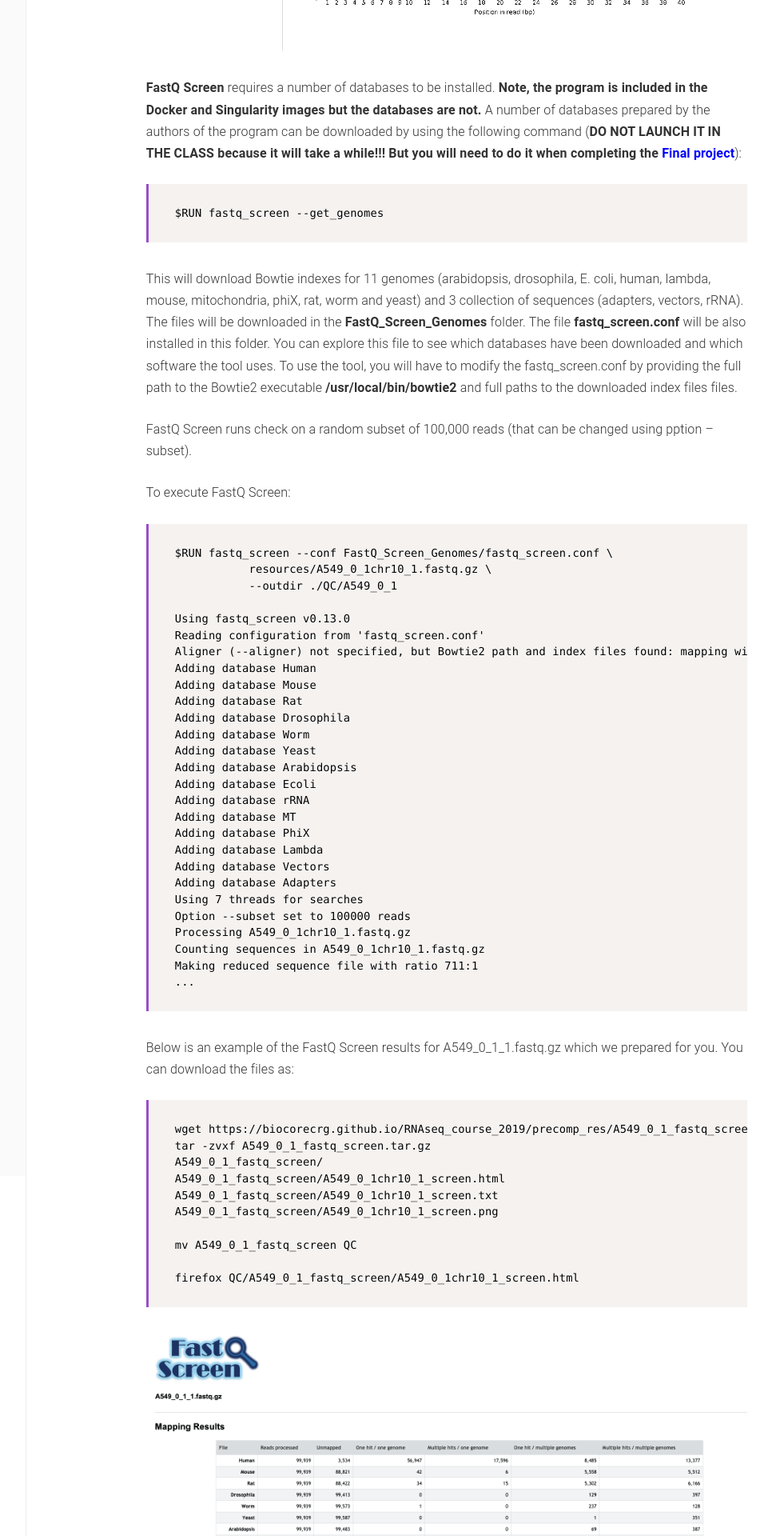
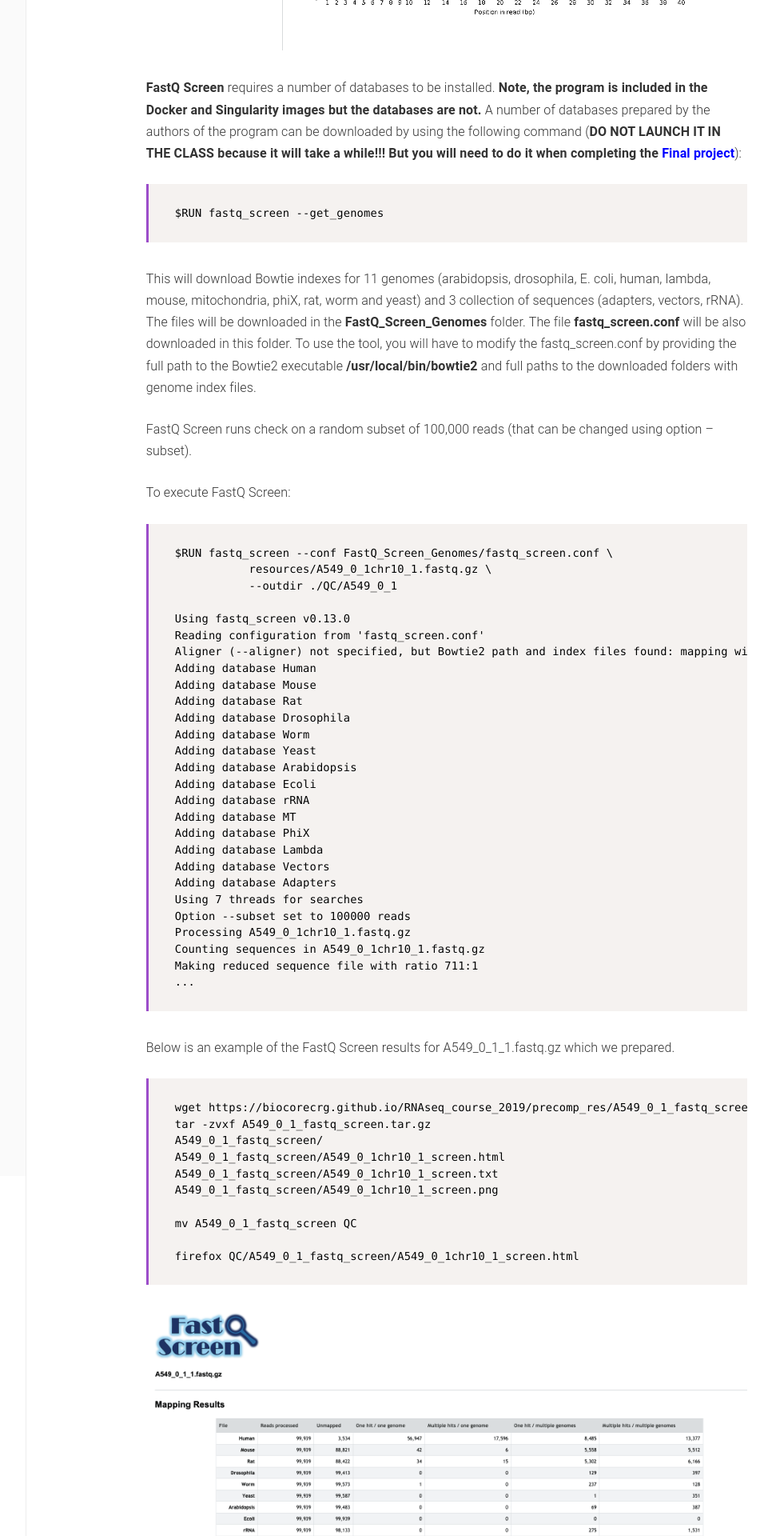
Before and after one commit to biocorecrg/RNAseq_course_2019, a Jekyll site: the page built from docs/qc.md, in a window 1280 px wide. Shown: the part 3080-5000 px from the top of the page at 80% size, without its empty margins (180-1146 px from the left). Built offline with Jekyll 4.4.1, drawn with Linux system fonts in a browser that asks for light colours.

Commit message:
Update qc.md

````diff
--- a/docs/qc.md
+++ b/docs/qc.md
@@ -56,10 +56,9 @@ Below is an example of a poor quality dataset. As you can see, the average quali
 $RUN fastq_screen --get_genomes
 ```
 
-This will download Bowtie indexes for 11 genomes (arabidopsis, drosophila, E. coli, human, lambda, mouse, mitochondria, phiX, rat, worm and yeast) and 3 collection of sequences (adapters, vectors, rRNA). The files will be downloaded in the **FastQ_Screen_Genomes** folder. The file **fastq_screen.conf** will be also installed in this folder. You can explore this file to see which databases have been downloaded and which software the tool uses. To use the tool, you will have
-to modify the fastq_screen.conf by providing the full path to the Bowtie2 executable **/usr/local/bin/bowtie2** and full paths to the downloaded index files files.
+This will download Bowtie indexes for 11 genomes (arabidopsis, drosophila, E. coli, human, lambda, mouse, mitochondria, phiX, rat, worm and yeast) and 3 collection of sequences (adapters, vectors, rRNA). The files will be downloaded in the **FastQ_Screen_Genomes** folder. The file **fastq_screen.conf** will be also downloaded in this folder. To use the tool, you will have to modify the fastq_screen.conf by providing the full path to the Bowtie2 executable **/usr/local/bin/bowtie2** and full paths to the downloaded folders with genome index files.
 
-FastQ Screen runs check on a random subset of 100,000 reads (that can be changed using pption --subset).
+FastQ Screen runs check on a random subset of 100,000 reads (that can be changed using option --subset).
 
 To execute FastQ Screen:
 
@@ -93,7 +92,7 @@ Making reduced sequence file with ratio 711:1
 ...
 ```
 
-Below is an example of the FastQ Screen results for A549_0_1_1.fastq.gz which we prepared for you. You can download the files as:
+Below is an example of the FastQ Screen results for A549_0_1_1.fastq.gz which we prepared.
 
 ```{bash}
 wget https://biocorecrg.github.io/RNAseq_course_2019/precomp_res/A549_0_1_fastq_screen.tar.gz
````
